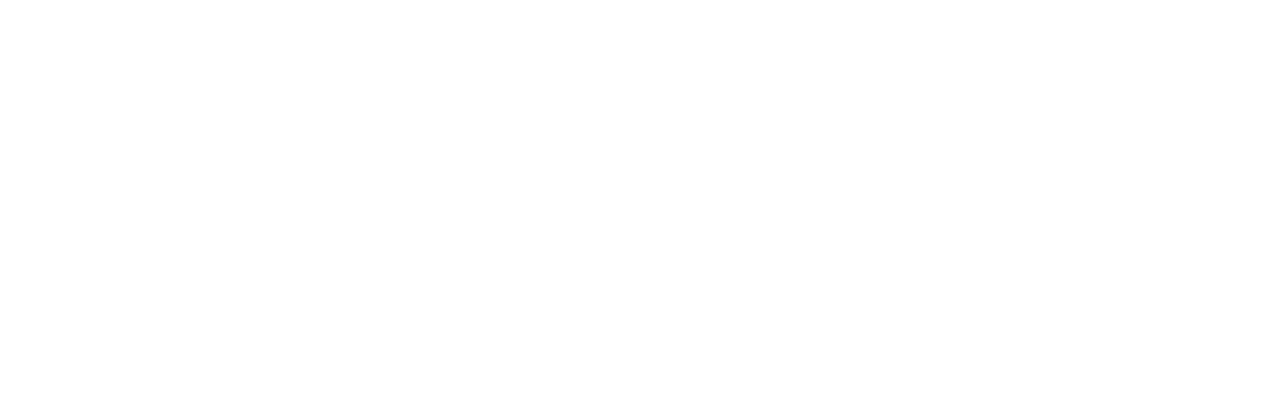
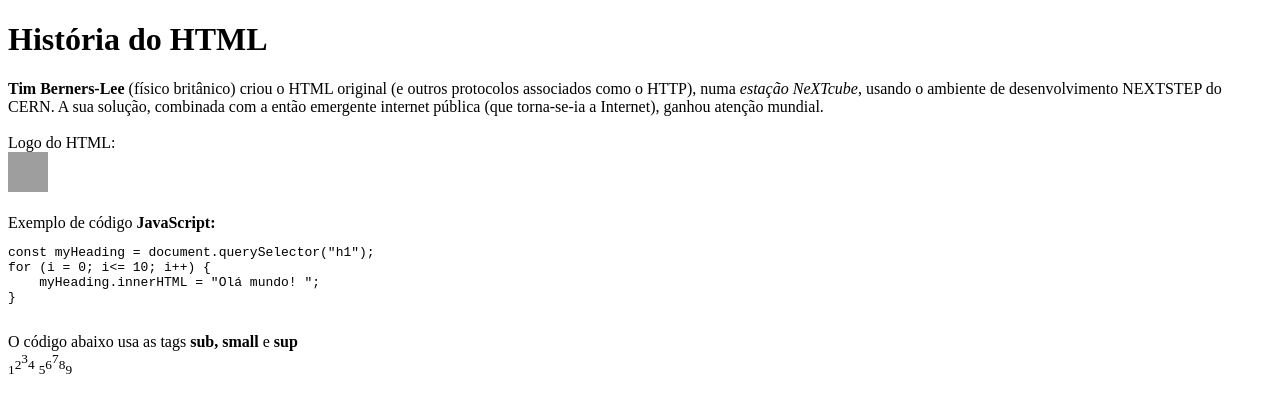
Before and after one commit to jullianbrito/ProgWeb, a plain HTML site: page html/html-1.html in a window 1280 px wide. Drawn offline with Linux system fonts and the light colour scheme; grey boxes are pictures that could not be loaded.

Commit message:
commit hmtl-1

```diff
--- a/html/html-1.html
+++ b/html/html-1.html
@@ -1 +1,23 @@
 <!DOCTYPE html>
+<html lang="en">
+<head>
+    <meta charset="UTF-8">
+    <title>Document</title>
+</head>
+<body>
+    <h1>História do HTML</h1>
+    <strong>Tim Berners-Lee</strong> (físico britânico) criou o HTML original (e outros protocolos associados como o HTTP), numa <i>estação NeXTcube</i>, usando o
+    ambiente de desenvolvimento NEXTSTEP do CERN. A sua solução, combinada com a então emergente internet pública (que torna-se-ia a Internet), ganhou atenção mundial.<br><br>
+    Logo do HTML:<br>
+    <img src="https://www.w3.org/html/logo/badge/html5-badge-h-solo.png" width="40" height="40"><br><br>
+    Exemplo de código <strong>JavaScript:</strong>
+    <pre>
+const myHeading = document.querySelector("h1");
+for (i = 0; i<= 10; i++) {
+    myHeading.innerHTML = "Olá mundo! ";
+}
+    </pre>
+    O código abaixo usa as tags <strong>sub, small</strong> e <strong>sup</strong><br>
+    <sub>1</sub><small>2</small><sup>3</sup><small>4</small> <sub>5</sub><small>6</small><sup>7</sup><small>8</small><sub>9</sub>
+</body>
+</html>
```
